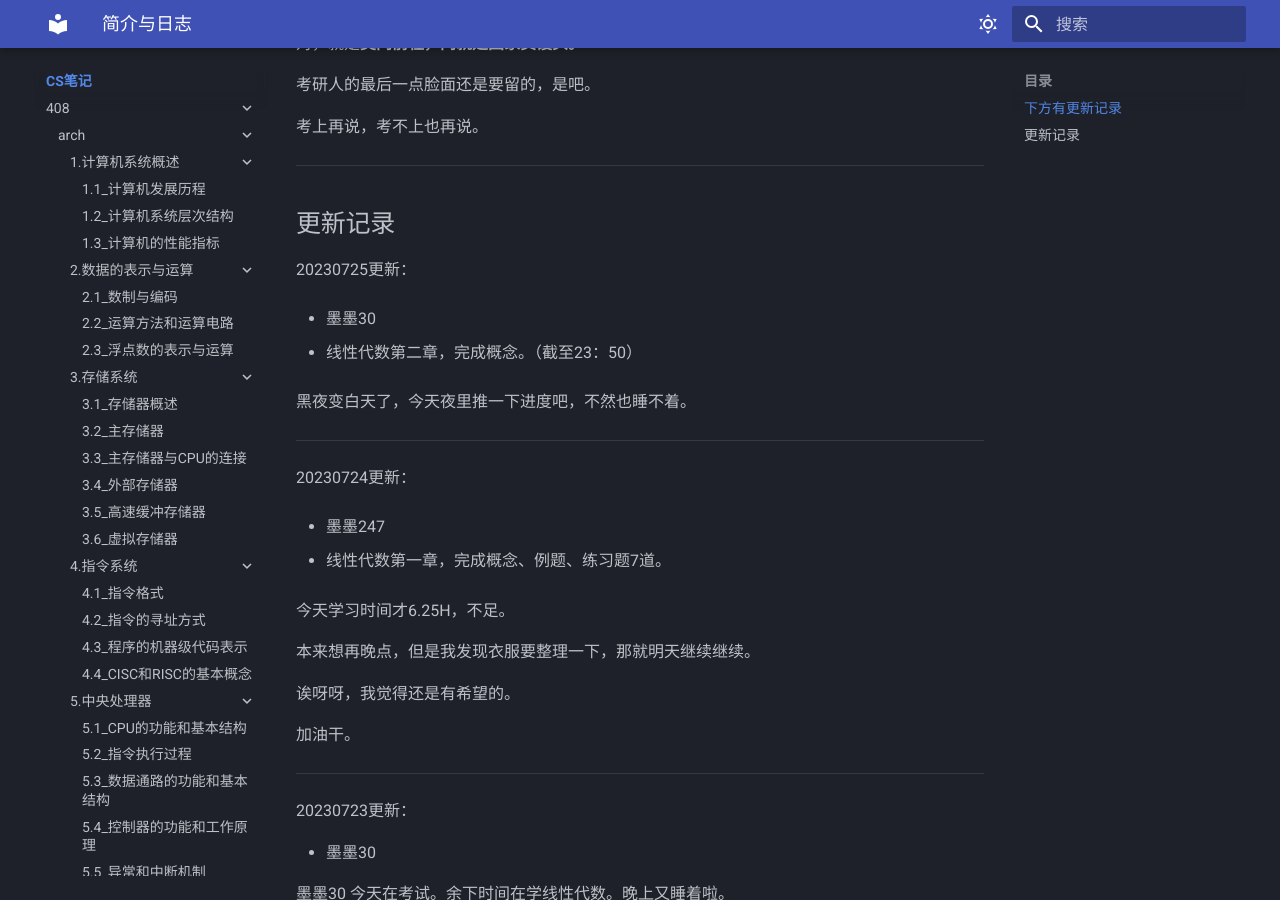
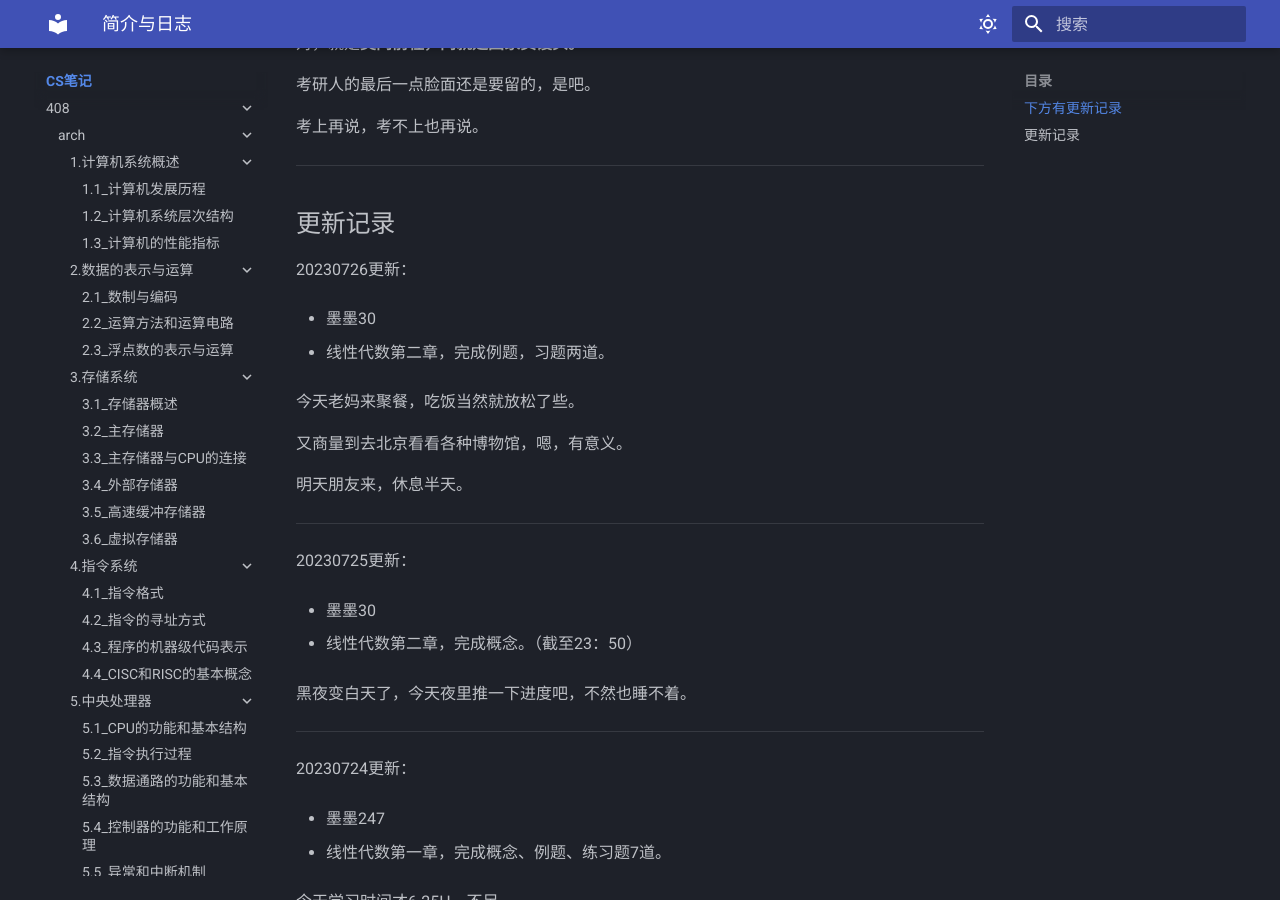
Before and after one commit to Haohahahaha/cs, an MkDocs documentation site: the page built from docs/index.md, in a window 1280 px wide and 900 px high, scrolled down 768 px. Built offline with MkDocs 1.6.1 and Material for MkDocs 9.7.7, drawn with Linux system fonts in a browser that asks for light colours.

Commit message:
2023-07-26_22:49:39 update

```diff
--- a/docs/index.md
+++ b/docs/index.md
@@ -39,6 +39,20 @@
 <a id="update"></a>
 
 ## 更新记录
+
+20230726更新：
+
+- 墨墨30
+
+- 线性代数第二章，完成例题，习题两道。
+
+今天老妈来聚餐，吃饭当然就放松了些。
+
+又商量到去北京看看各种博物馆，嗯，有意义。
+
+明天朋友来，休息半天。
+
+---
 
 20230725更新：
 
```
Also changed, not shown: 1 other file.
